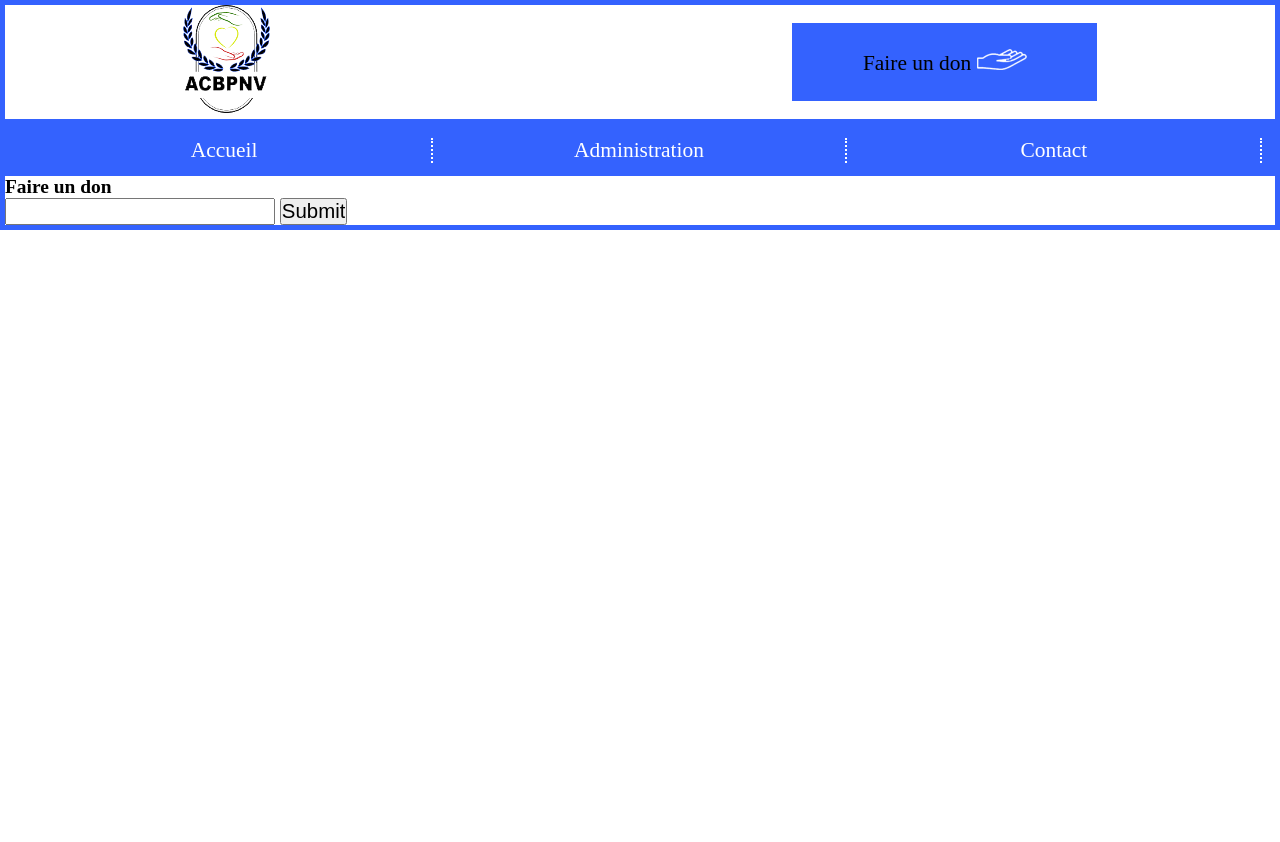
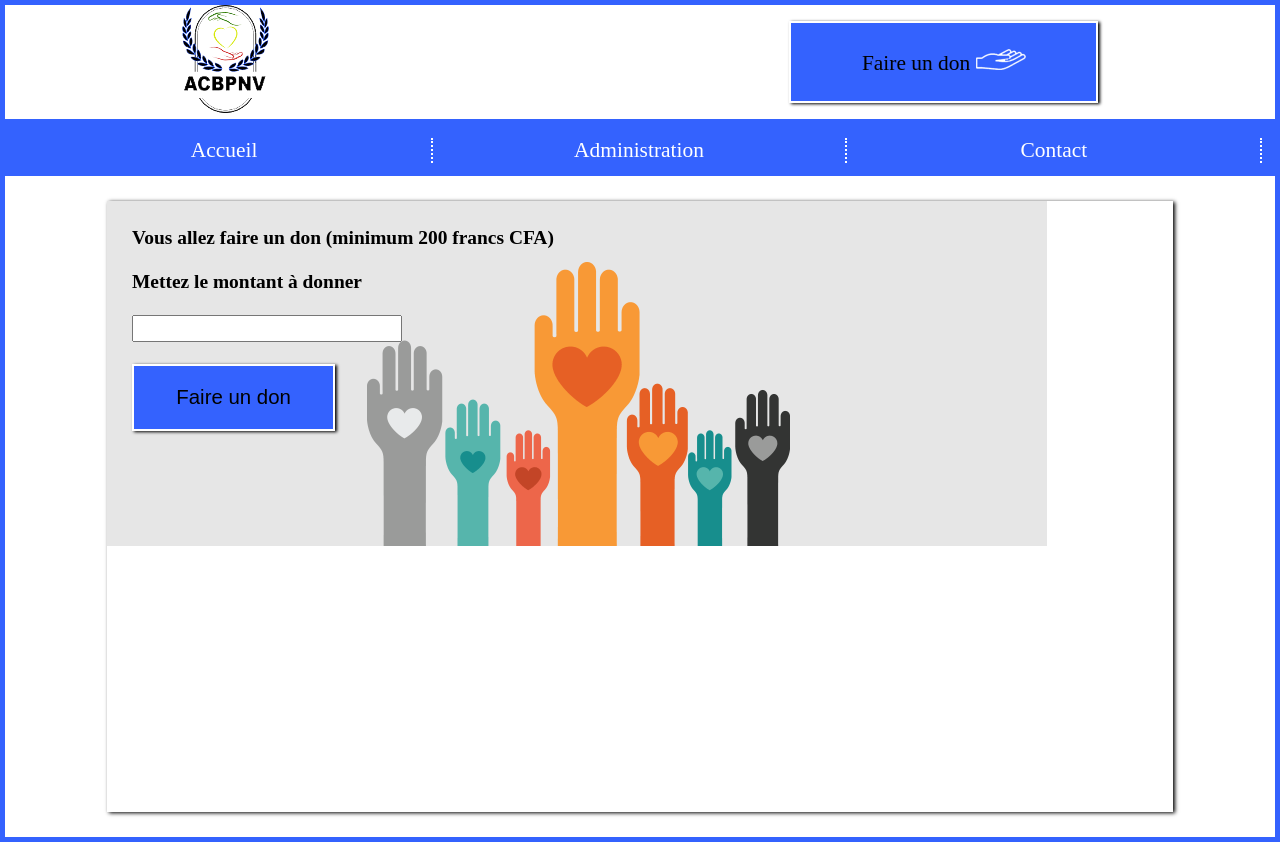
Before and after one commit to RokhayaJOhnson/non-voyants, a PHP site: page /AssociationCharite/pages/faire_un_don.php in a window 1280 px wide. Before the commit the page ends 230 px from the top, so only its background shows below. Run offline with PHP 8.4, Linux system fonts and the light colour scheme.

Commit message:
Design page de dons

```diff
--- a/pages/faire_un_don.php
+++ b/pages/faire_un_don.php
@@ -26,7 +26,8 @@
 <!DOCTYPE html>
 <html>
 <head>
-	<title>Payer</title>
+	<title>Faire un don</title>
+	<link rel="stylesheet" type="text/css" href="../styles/don.css">
 </head>
 <body>
 
@@ -37,11 +38,14 @@
 	</header>
 	<main>
 
-		<h1>Faire un don</h1>
+		<h1>Vous allez faire un don (minimum 200 francs CFA)</h1> <br>
+		<h2>Mettez le montant à donner </h2> <br>
+
 		<form action="" method="POST">
 
-			<input type="number" name="number">
-			<input type="submit" name="submit">
+			<input type="number" name="number"> <br> <br>
+
+			<input type="submit" name="submit" value="Faire un don" class="don">
 
 		</form>
 
--- a/pages/header_dons.php
+++ b/pages/header_dons.php
@@ -1,5 +1,4 @@
 <?php
 
 	include("menu-2.php");
-
 ?>
--- /dev/null
+++ b/styles/don.css
@@ -0,0 +1,22 @@
+main{
+	padding: 2%;
+	width: 80%;
+	margin: auto;
+	box-shadow: 2px 1px 4px #000000;
+	background-image: url("../images/dons-en-ligne.png");
+	background-repeat: no-repeat;
+	min-height: 70vh;
+	margin-top: 2%;
+	margin-bottom: 2%;
+}
+
+main img{
+	width: 100%;
+}
+
+.don{
+	background-color: #3462fe;
+	color: #ffffff;
+	border: #ffffff solid 2px;
+	box-shadow: 2px 1px 3px #000000;
+}
```
Also changed, not shown: images/dons-en-ligne.png (added).
